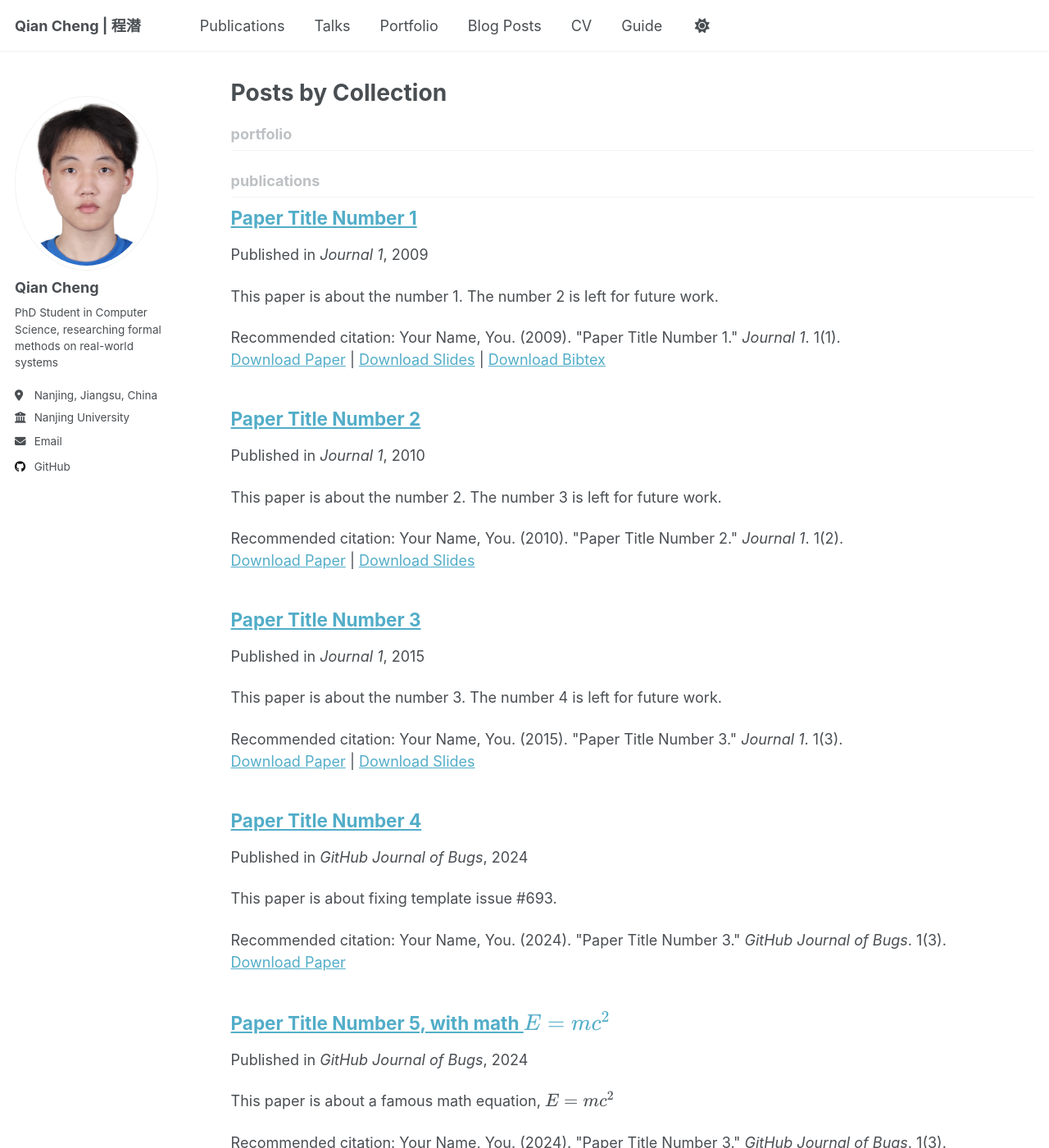
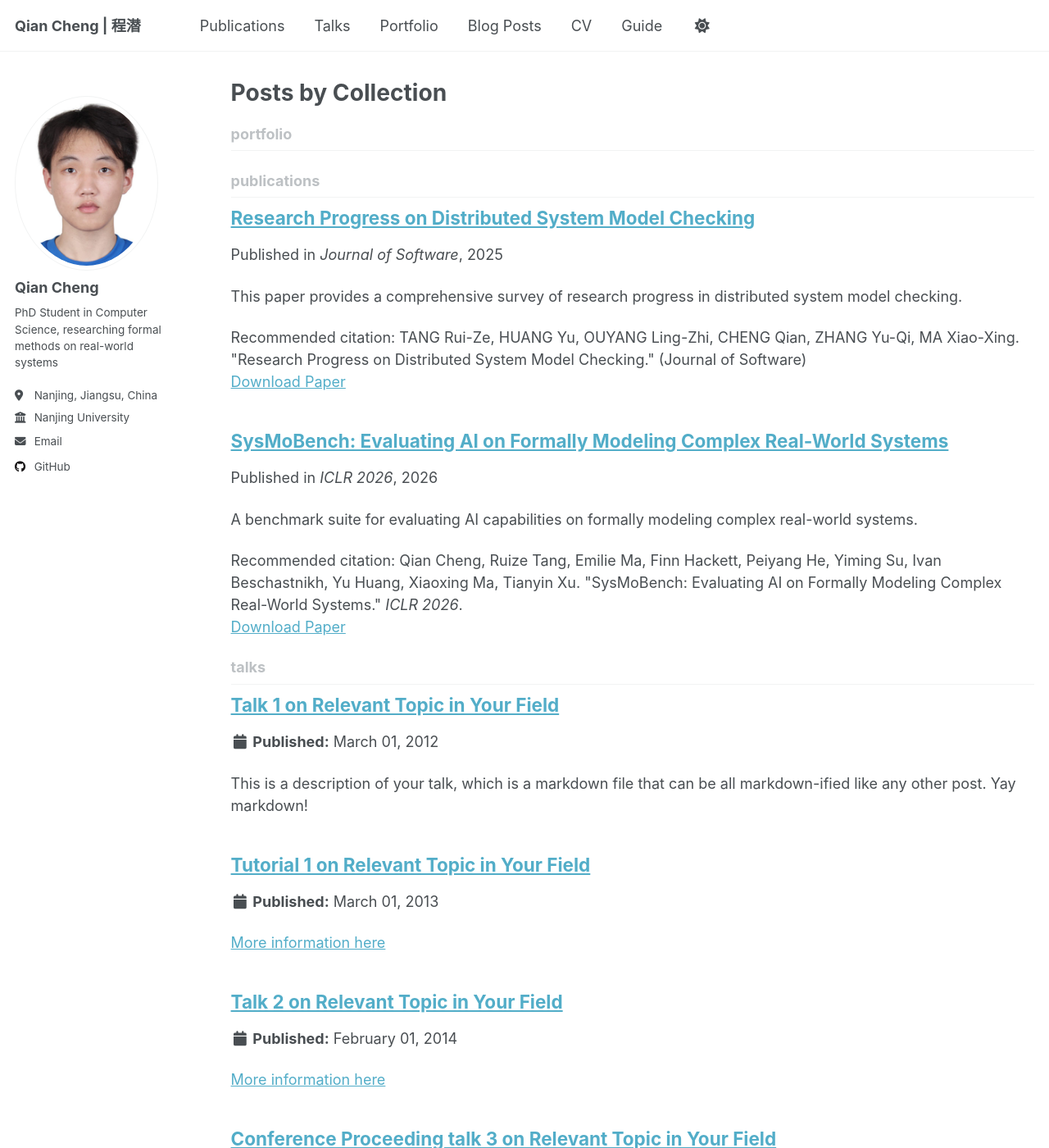
Before and after one commit to Qian-Cheng-nju/Qian-Cheng-nju.github.io, a Jekyll site: the page built from _pages/collection-archive.html, in a window 1280 px wide and 1400 px high. Shown: the whole window at 82% size. Built offline with Jekyll 4.4.1, drawn with Linux system fonts in a browser that asks for light colours; a script that is not in the unit is left out.

Commit message:
Update publications and about page

```diff
--- a/_publications/2009-10-01-paper-title-number-1.md
+++ /dev/null
@@ -1,14 +0,0 @@
----
-title: "Paper Title Number 1"
-collection: publications
-category: manuscripts
-permalink: /publication/2009-10-01-paper-title-number-1
-excerpt: 'This paper is about the number 1. The number 2 is left for future work.'
-date: 2009-10-01
-venue: 'Journal 1'
-slidesurl: 'http://academicpages.github.io/files/slides1.pdf'
-paperurl: 'http://academicpages.github.io/files/paper1.pdf'
-bibtexurl: 'http://academicpages.github.io/files/bibtex1.bib'
-citation: 'Your Name, You. (2009). &quot;Paper Title Number 1.&quot; <i>Journal 1</i>. 1(1).'
----
-The contents above will be part of a list of publications, if the user clicks the link for the publication than the contents of section will be rendered as a full page, allowing you to provide more information about the paper for the reader. When publications are displayed as a single page, the contents of the above "citation" field will automatically be included below this section in a smaller font.
--- a/_publications/2010-10-01-paper-title-number-2.md
+++ /dev/null
@@ -1,14 +0,0 @@
----
-title: "Paper Title Number 2"
-collection: publications
-category: manuscripts
-permalink: /publication/2010-10-01-paper-title-number-2
-excerpt: 'This paper is about the number 2. The number 3 is left for future work.'
-date: 2010-10-01
-venue: 'Journal 1'
-slidesurl: 'http://academicpages.github.io/files/slides2.pdf'
-paperurl: 'http://academicpages.github.io/files/paper2.pdf'
-citation: 'Your Name, You. (2010). &quot;Paper Title Number 2.&quot; <i>Journal 1</i>. 1(2).'
----
-
-The contents above will be part of a list of publications, if the user clicks the link for the publication than the contents of section will be rendered as a full page, allowing you to provide more information about the paper for the reader. When publications are displayed as a single page, the contents of the above "citation" field will automatically be included below this section in a smaller font.
--- a/_publications/2015-10-01-paper-title-number-3.md
+++ /dev/null
@@ -1,14 +0,0 @@
----
-title: "Paper Title Number 3"
-collection: publications
-category: manuscripts
-permalink: /publication/2015-10-01-paper-title-number-3
-excerpt: 'This paper is about the number 3. The number 4 is left for future work.'
-date: 2015-10-01
-venue: 'Journal 1'
-slidesurl: 'http://academicpages.github.io/files/slides3.pdf'
-paperurl: 'http://academicpages.github.io/files/paper3.pdf'
-citation: 'Your Name, You. (2015). &quot;Paper Title Number 3.&quot; <i>Journal 1</i>. 1(3).'
----
-
-The contents above will be part of a list of publications, if the user clicks the link for the publication than the contents of section will be rendered as a full page, allowing you to provide more information about the paper for the reader. When publications are displayed as a single page, the contents of the above "citation" field will automatically be included below this section in a smaller font.
--- a/_publications/2025-06-08-paper-title-number-5.md
+++ /dev/null
@@ -1,13 +0,0 @@
----
-title: "Paper Title Number 5, with math $$E=mc^2$$"
-collection: publications
-category: conferences
-permalink: /publication/2024-02-17-paper-title-number-4
-excerpt: 'This paper is about a famous math equation, $$E=mc^2$$'
-date: 2024-02-17
-venue: 'GitHub Journal of Bugs'
-paperurl: 'http://academicpages.github.io/files/paper3.pdf'
-citation: 'Your Name, You. (2024). &quot;Paper Title Number 3.&quot; <i>GitHub Journal of Bugs</i>. 1(3).'
----
-
-Using [MathJax](https://www.mathjax.org/) in the description is supported - $$E=mc^2$$ - however, the use must be mindful that the default delimiters are `$$...$$` and `\\[...\\]` which differs from the `$...$` that is typically expected.
--- /dev/null
+++ b/_publications/2026-01-01-sysmobench.md
@@ -0,0 +1,13 @@
+---
+title: "SysMoBench: Evaluating AI on Formally Modeling Complex Real-World Systems"
+collection: publications
+category: conferences
+permalink: /publication/2026-01-01-sysmobench
+excerpt: 'A benchmark suite for evaluating AI capabilities on formally modeling complex real-world systems.'
+date: 2026-01-01
+venue: 'ICLR 2026'
+paperurl: 'https://arxiv.org/abs/2509.23130'
+citation: 'Qian Cheng, Ruize Tang, Emilie Ma, Finn Hackett, Peiyang He, Yiming Su, Ivan Beschastnikh, Yu Huang, Xiaoxing Ma, Tianyin Xu. "SysMoBench: Evaluating AI on Formally Modeling Complex Real-World Systems." <i>ICLR 2026</i>.'
+---
+
+SysMoBench is a benchmark suite for evaluating AI capabilities on formally modeling complex real-world systems.
```
Also changed, not shown: _pages/about.md (+7 -1 lines), _publications/2024-02-17-paper-title-number-4.md (deleted, +0 -13 lines).
